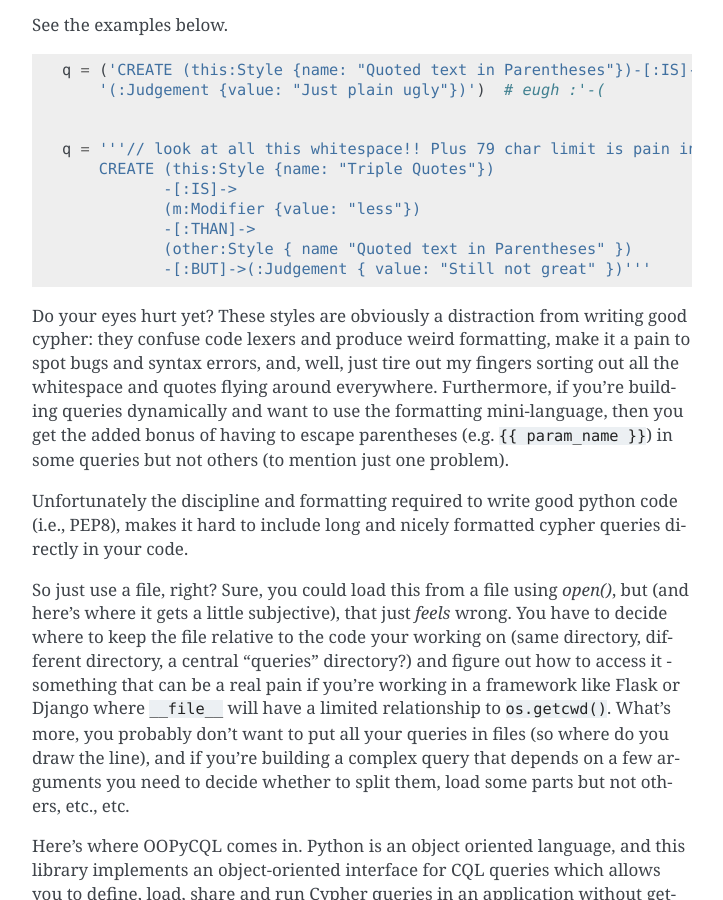
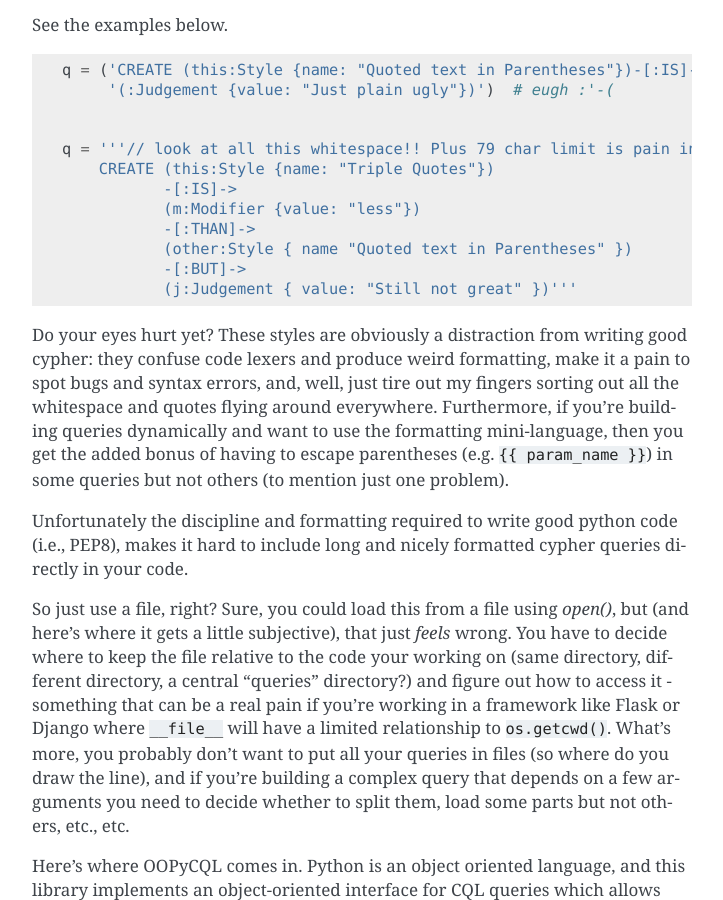
Before and after one commit to DomWeldon/oopycql, a Sphinx documentation site: the page built from docs/index.rst, in a window 1280 px wide and 900 px high, scrolled down 752 px. Shown: the whole window, without its empty margins (388-1111 px from the left). Built offline with Sphinx 7.4.7, drawn with Linux system fonts in a browser that asks for light colours.

Commit message:
fixing docs

```diff
--- a/docs/index.rst
+++ b/docs/index.rst
@@ -33,7 +33,7 @@ See the examples below.
 .. code-block:: python
 
   q = ('CREATE (this:Style {name: "Quoted text in Parentheses"})-[:IS]->'
-      '(:Judgement {value: "Just plain ugly"})')  # eugh :'-(
+       '(:Judgement {value: "Just plain ugly"})')  # eugh :'-(
 
 
   q = '''// look at all this whitespace!! Plus 79 char limit is pain in the ar
@@ -42,7 +42,8 @@ See the examples below.
              (m:Modifier {value: "less"})
              -[:THAN]->
              (other:Style { name "Quoted text in Parentheses" })
-             -[:BUT]->(:Judgement { value: "Still not great" })'''
+             -[:BUT]->
+             (j:Judgement { value: "Still not great" })'''
 
 
 Do your eyes hurt yet? These styles are obviously a distraction from writing good cypher: they confuse code lexers and produce weird formatting, make it a pain to spot bugs and syntax errors, and, well, just tire out my fingers sorting out all the whitespace and quotes flying around everywhere. Furthermore, if you're building queries dynamically and want to use the formatting mini-language, then you get the added bonus of having to escape parentheses (e.g. ``{{ param_name }}``) in some queries but not others (to mention just one problem).
```
